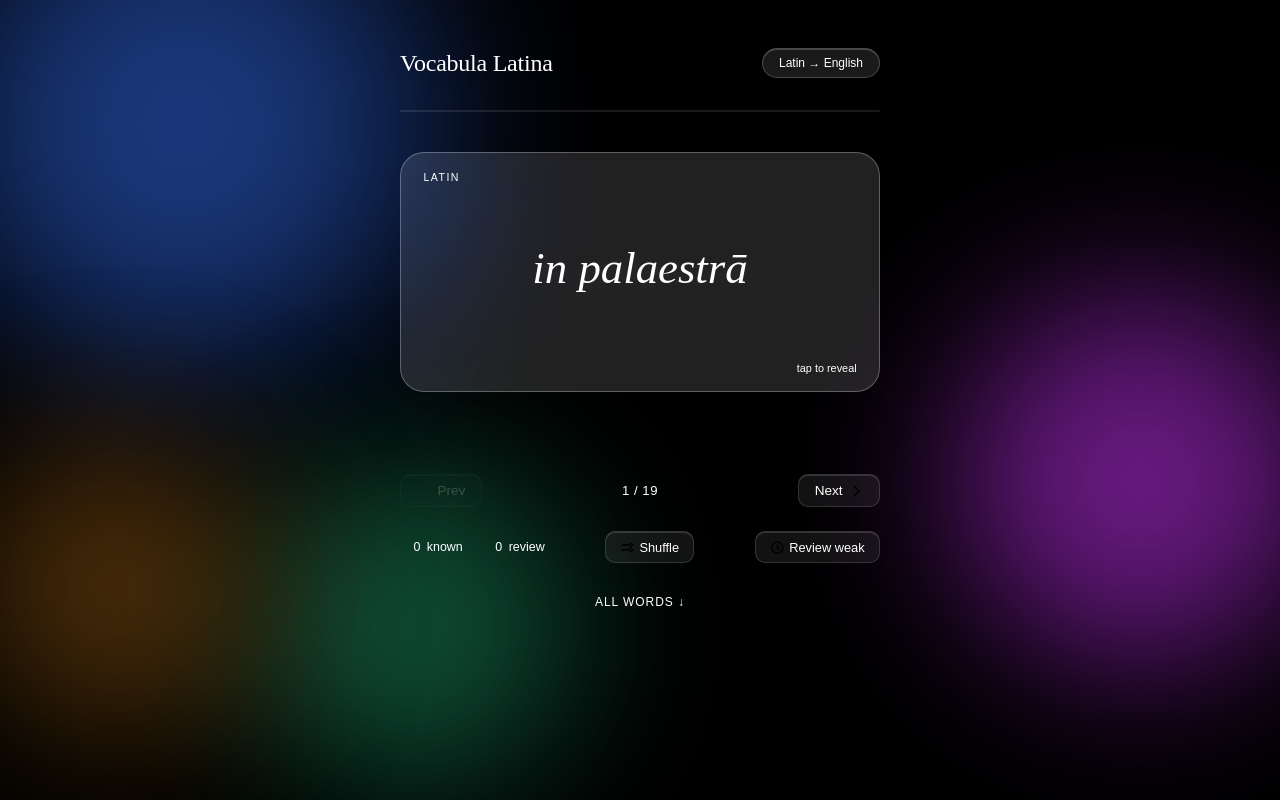
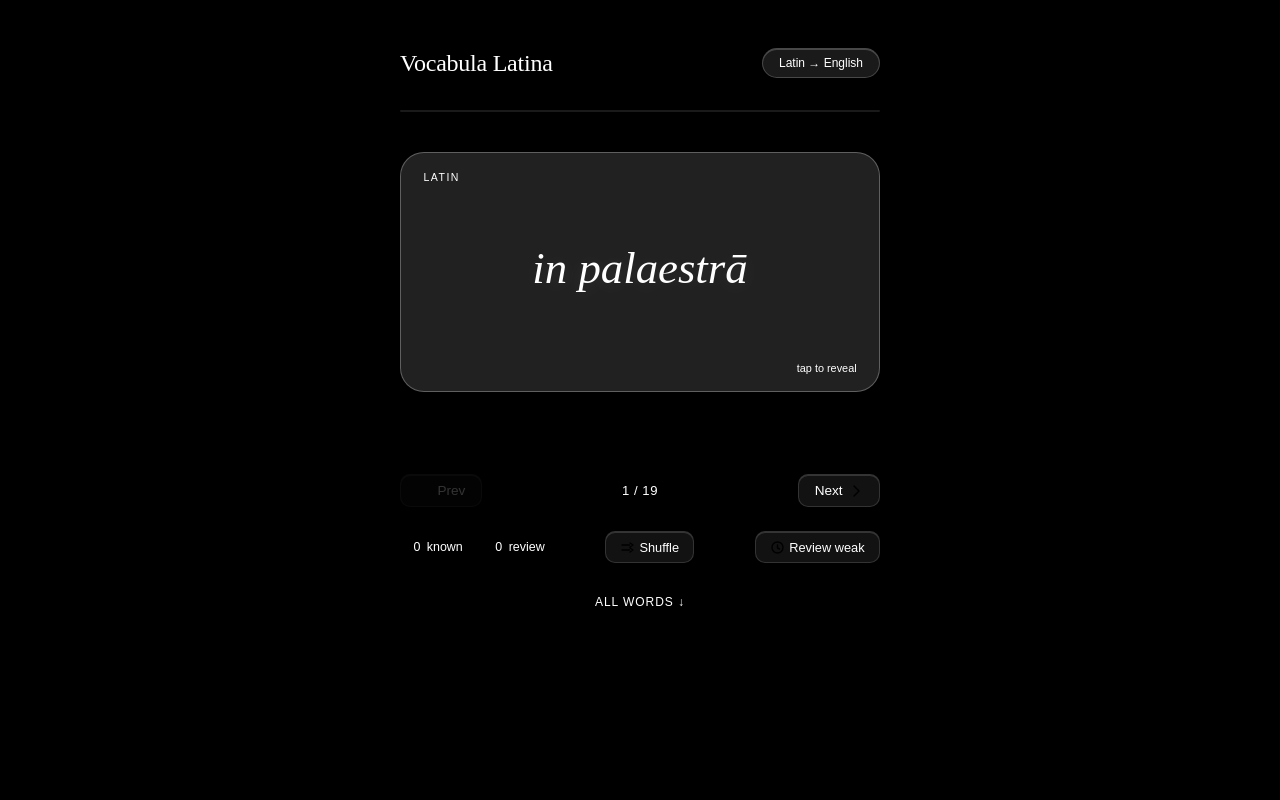
Before and after one commit to hudsonty/Latin-Flashcards, a plain HTML site: page index.html in a window 1280 px wide. Drawn offline with Linux system fonts and the light colour scheme.

Commit message:
Remove animated background orbs from index.html
Removed animated background orbs and related styles.

```diff
--- a/index.html
+++ b/index.html
@@ -41,61 +41,6 @@ position: relative;
   color: inherit;
   -webkit-text-fill-color: inherit;
   }
-
-/* Animated background orbs */
-.bg {
-position: fixed;
-inset: 0;
-z-index: 0;
-overflow: hidden;
-pointer-events: none;
-}
-
-.orb {
-position: absolute;
-border-radius: 50%;
-filter: blur(80px);
-opacity: 0.75;
-animation: drift 18s ease-in-out infinite alternate;
-}
-
-.orb-1 {
-width: 500px; height: 500px;
-background: radial-gradient(circle, #2a5abf, #0d1f4f);
-top: -100px; left: -100px;
-animation-duration: 20s;
-}
-
-.orb-2 {
-width: 400px; height: 400px;
-background: radial-gradient(circle, #9e2abf, #5a1275);
-top: 30%; right: -80px;
-animation-duration: 15s;
-animation-delay: -5s;
-}
-
-.orb-3 {
-width: 350px; height: 350px;
-background: radial-gradient(circle, #1a7a55, #083d2a);
-bottom: 5%; left: 20%;
-animation-duration: 22s;
-animation-delay: -10s;
-}
-
-.orb-4 {
-width: 300px; height: 300px;
-background: radial-gradient(circle, #7a4a10, #3d2508);
-top: 55%; left: -50px;
-animation-duration: 17s;
-animation-delay: -3s;
-}
-
-@keyframes drift {
-0%   { transform: translate(0, 0) scale(1); }
-33%  { transform: translate(40px, -30px) scale(1.05); }
-66%  { transform: translate(-20px, 40px) scale(0.97); }
-100% { transform: translate(30px, 20px) scale(1.03); }
-}
 
 /* Glass mixin */
 .glass {
@@ -502,13 +447,6 @@ to   { opacity: 1; transform: translateY(0); }
 </head>
 <body>
 
-<div class="bg">
-  <div class="orb orb-1"></div>
-  <div class="orb orb-2"></div>
-  <div class="orb orb-3"></div>
-  <div class="orb orb-4"></div>
-</div>
-
 <div class="content">
 
   <header>
```
